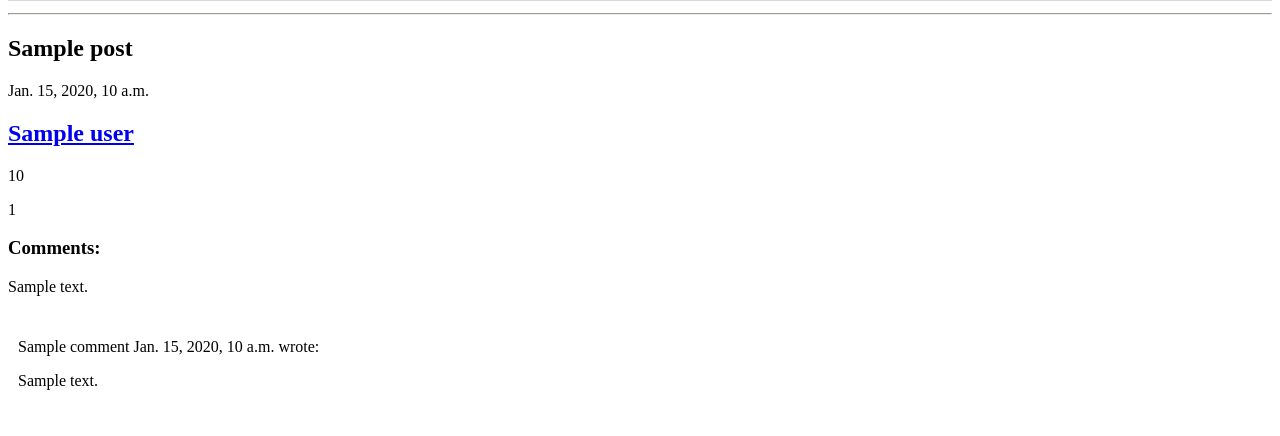
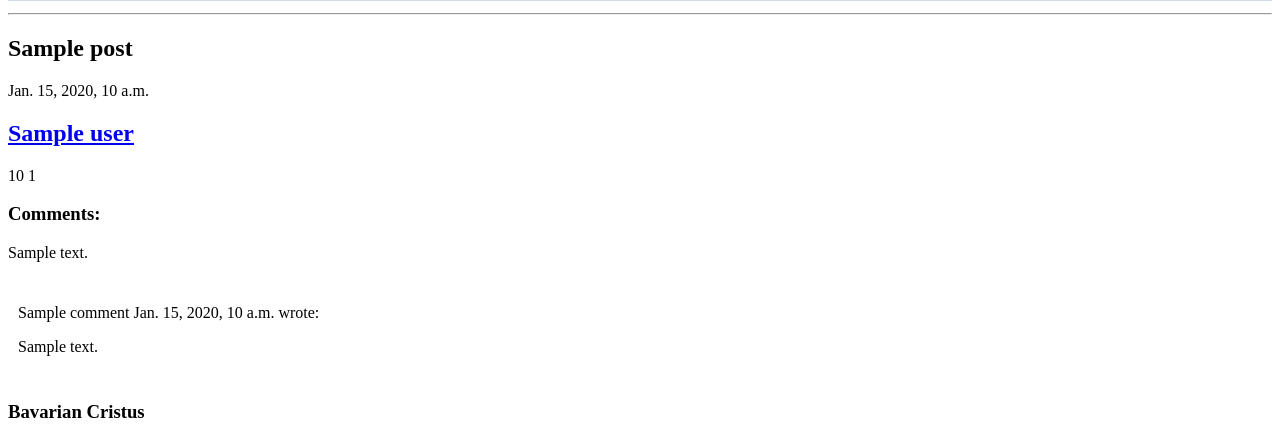
Before and after one commit to EL1909/bavarian-cristus-PP4, a Django app: template templates/post_detail.html in a window 1280 px wide. Shown: the part 1041-1477 px from the top of the page. Run offline with Django 3.2, Linux system fonts and the light colour scheme; the template is opened without the code that fills it: most values are stand-ins (such as "Sample title", 1, 10 or a date in 2020); grey boxes marked "Sample" are stand-in pictures; some libraries are stand-ins or nearby versions.

Commit message:
Updating UI

```diff
--- a/templates/post_detail.html
+++ b/templates/post_detail.html
@@ -22,26 +22,25 @@
                     </div>
                 </div>
                 <div class="row">
-                    <div class="col-6">
+                    <div class="col-6 d-inline p-4">
                         {% if user.is_authenticated %}
-                        <p>
-                            <form action="{% url 'post_like' post.slug %}" method="POST">
+                            <form class="d-inline" action="{% url 'post_like' post.slug %}" method="POST">
                             {% csrf_token %}
                             {% if liked %}
-                            <button type="submit" name="blogpost_id" value="{{post.slug}}" class="btn-like"><i class="fas fa-heart"></i></button>
+                            <button type="submit" name="blogpost_id" value="{{post.slug}}"><i class="fas fa-heart"></i></button>
                             {% else %}
-                            <button type="submit" name="blogpost_id" value="{{post.slug}}" class="btn-like"><i class="far fa-heart"></i></button>
+                            <button type="submit" name="blogpost_id" value="{{post.slug}}"><i class="far fa-heart"></i></button>
                             {% endif %}
                             </form>
-                        </p>
                         {% else %}
-                        <p><i class="far fa-heart"></i></p>
+                        <span class="text-secondary"><i class="far fa-heart"></i></span>
                         {% endif %}
-                        <p>{{ post.number_of_likes }}</p>
+                        <span class="text-secondary">{{ post.number_of_likes }}</span>
                         {% with comments.count as total_comments %}
-                        <p><i class="far fa-comments"></i>{{ total_comments }}</p>
+                        <span class="text-secondary p-4"><i class="far fa-comments"></i> {{ total_comments }}</span>
                         {% endwith %}
                     </div>
+                    <!-- Edit and create post box-->
                     {% if user == post.user %}
                     <div class="col-6 text-end">
                         <a href="{% url 'post_edit' post.slug %}"><button class="btn btn-secondary">Edit</button></a>
```
